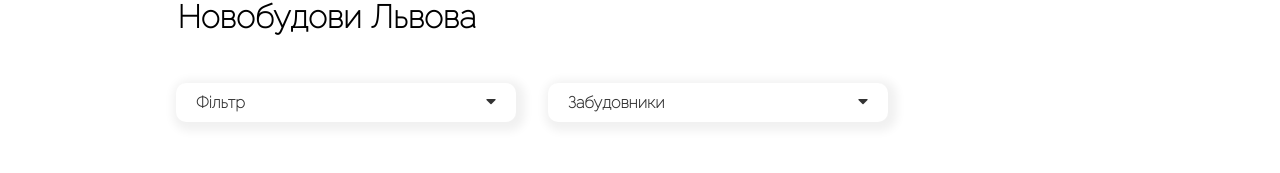
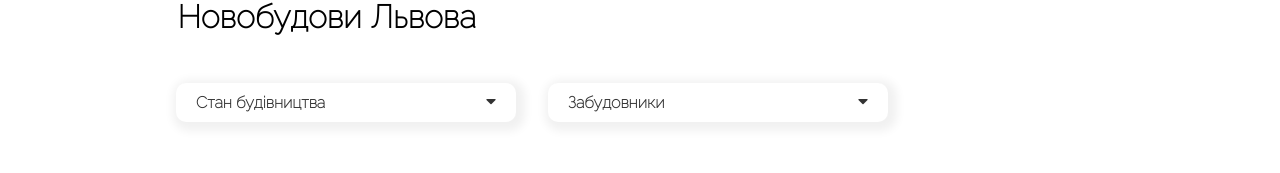
Before and after one commit to MarianaMarkevych/Lviv-buildings-app, a React (Create React App) app: page / in a window 1280 px wide. Shown: the part 546-719 px from the top of the page. Built offline with nearby package versions, Linux system fonts and the light colour scheme.

Commit message:
initial commit

```diff
--- a/src/components/Houses.js
+++ b/src/components/HouseList.js
@@ -6,13 +6,14 @@ import { useEffect } from "react";
 import { useMemo } from "react";
 import { useState } from "react";
 
-function Houses({ title }) {
-  const labels = ["В проєкті", "Будується", "Зданий в експлуатацію"];
+function HouseList({ title }) {
+  const labels = ["В проєкті", "Будується", "Збудований", "Всі"];
   const text = ["Parus", "Avalon"];
-  const [selected, setSelected] = useState("Фільтр");
+  const [selected, setSelected] = useState("Cтан будівництва");
   const [posts, setPosts] = useState([]);
+
   function getFilteredPosts() {
-    if (selected === "Фільтр") {
+    if (selected === "Cтан будівництва" || selected === "Всі") {
       return posts;
     }
     return posts.filter((post) => post.label === selected);
@@ -21,6 +22,17 @@ function Houses({ title }) {
 
   function handleCategoryChange(label) {
     setSelected(label);
+  }
+  function getFilteredText() {
+    if (selected === "Забудовники") {
+      return posts;
+    }
+    return posts.filter((post) => post.label === selected);
+  }
+  const filteredText = useMemo(getFilteredText, [selected, posts]);
+
+  function handleCategoryChange1(text) {
+    setSelected(text);
   }
 
   useEffect(() => {
@@ -31,7 +43,7 @@ function Houses({ title }) {
       id: 1,
       src: "images/img-1.jpg",
       text: "Parus Smart",
-      label: "Зданий в експлуатацію",
+      label: "Збудований",
       site: "parus.smart.lviv.ua",
     },
     {
@@ -52,7 +64,7 @@ function Houses({ title }) {
       id: 4,
       src: "images/img-4.jpg",
       text: "Avalon Smart",
-      label: "Зданий в експлуатацію",
+      label: "Збудований",
       site: "parus.smart.lviv.ua",
     },
     {
@@ -77,14 +89,14 @@ function Houses({ title }) {
       <span className="house--select">
         <Select
           options={labels}
-          title="Cтан будівництва:"
+          // title="Cтан будівництва:"
           setSelected={handleCategoryChange}
-          selected={selected}
+          selected="Cтан будівництва"
         />
         <Select
           options={text}
           selected="Забудовники"
-          setSelected={setSelected}
+          setSelected={handleCategoryChange1}
         />
       </span>
       <div className="house__container">
@@ -107,4 +119,4 @@ function Houses({ title }) {
   );
 }
 
-export default Houses;
+export default HouseList;
--- a/src/components/Houses.css
+++ b/src/components/Houses.css
@@ -1,7 +1,7 @@
 .house {
   padding: 2em;
   background: #fff;
-  box-sizing: border-box;
+  /* box-sizing: border-box; */
 }
 
 h1 {
--- a/src/components/Select.css
+++ b/src/components/Select.css
@@ -24,9 +24,9 @@
   border-radius: 10px;
 }
 
-.dropdown .dropdown-btn:hover {
+/* .dropdown .dropdown-btn:hover {
   background-image: linear-gradient(35deg, #ffffff, #bdd0f5);
-}
+} */
 .dropdown .dropdown-content {
   position: absolute;
   top: 110%;
--- a/src/components/Select.js
+++ b/src/components/Select.js
@@ -1,12 +1,21 @@
 import React, { useState } from "react";
 import "./Select.css";
 
-const MySelect = ({ options, title, selected, setSelected }) => {
+const Select = ({ options, title, selected, setSelected }) => {
   const [isOpen, setIsOpen] = useState(false);
+  // const handleClick = () => {
+  //   setIsOpen(!isOpen);
 
   return (
     <div className="dropdown">
-      <div className="dropdown-btn" onClick={() => setIsOpen(!isOpen)}>
+      <div
+        className="dropdown-btn"
+        style={{
+          background: isOpen ? "#4674c8" : "",
+          color: isOpen ? "white" : "",
+        }}
+        onClick={() => setIsOpen(!isOpen)}
+      >
         {selected}
         <span className="fas fa-caret-down"></span>
       </div>
@@ -32,4 +41,4 @@ const MySelect = ({ options, title, selected, setSelected }) => {
   );
 };
 
-export default MySelect;
+export default Select;
--- a/src/components/pages/Home.js
+++ b/src/components/pages/Home.js
@@ -1,7 +1,7 @@
 import React from "react";
 import "../../App.css";
 import PreSection from "../PreSection";
-import Houses from "../Houses";
+import HouseList from "../HouseList";
 import Footer from "../Footer";
 import "../Houses.css";
 
@@ -54,7 +54,7 @@ function Home() {
   return (
     <>
       <PreSection />
-      <Houses posts={posts} title="Новобудови Львова" />
+      <HouseList posts={posts} title="Новобудови Львова" />
       <Footer />
     </>
   );
```
